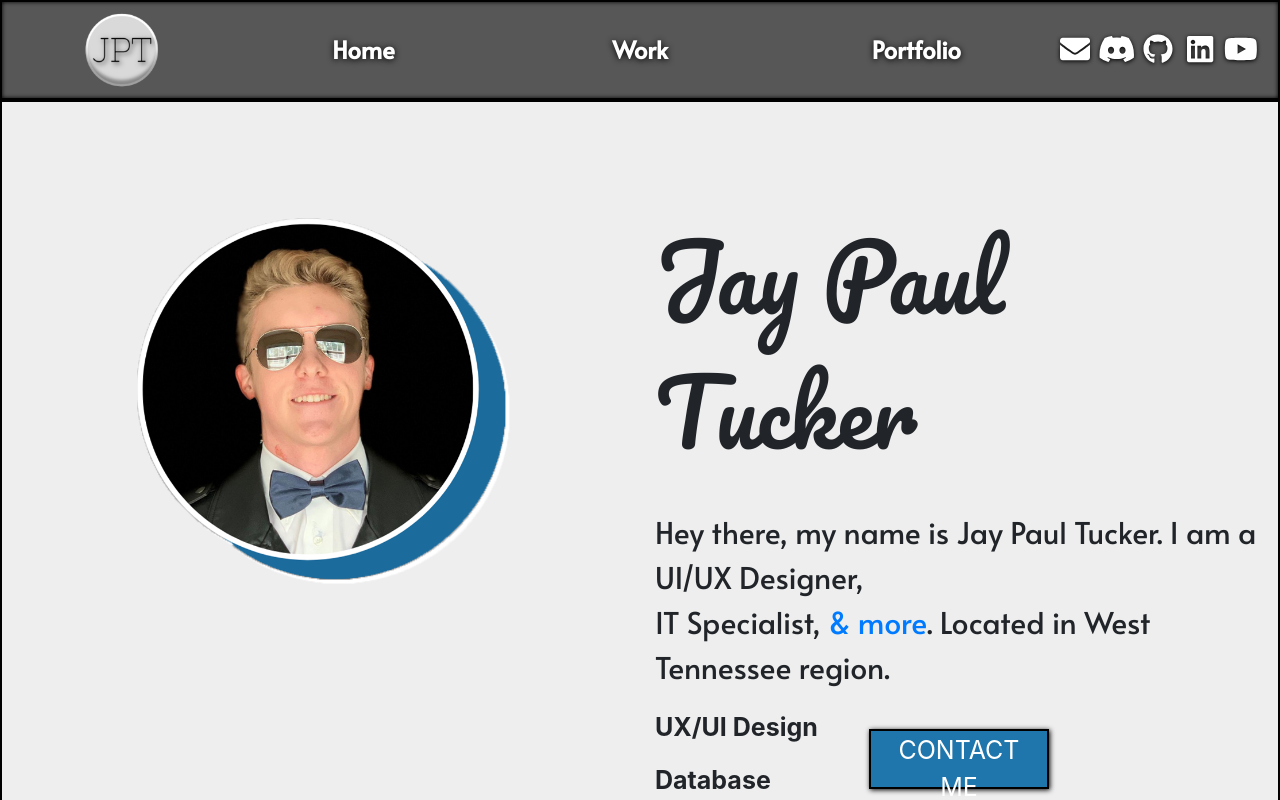
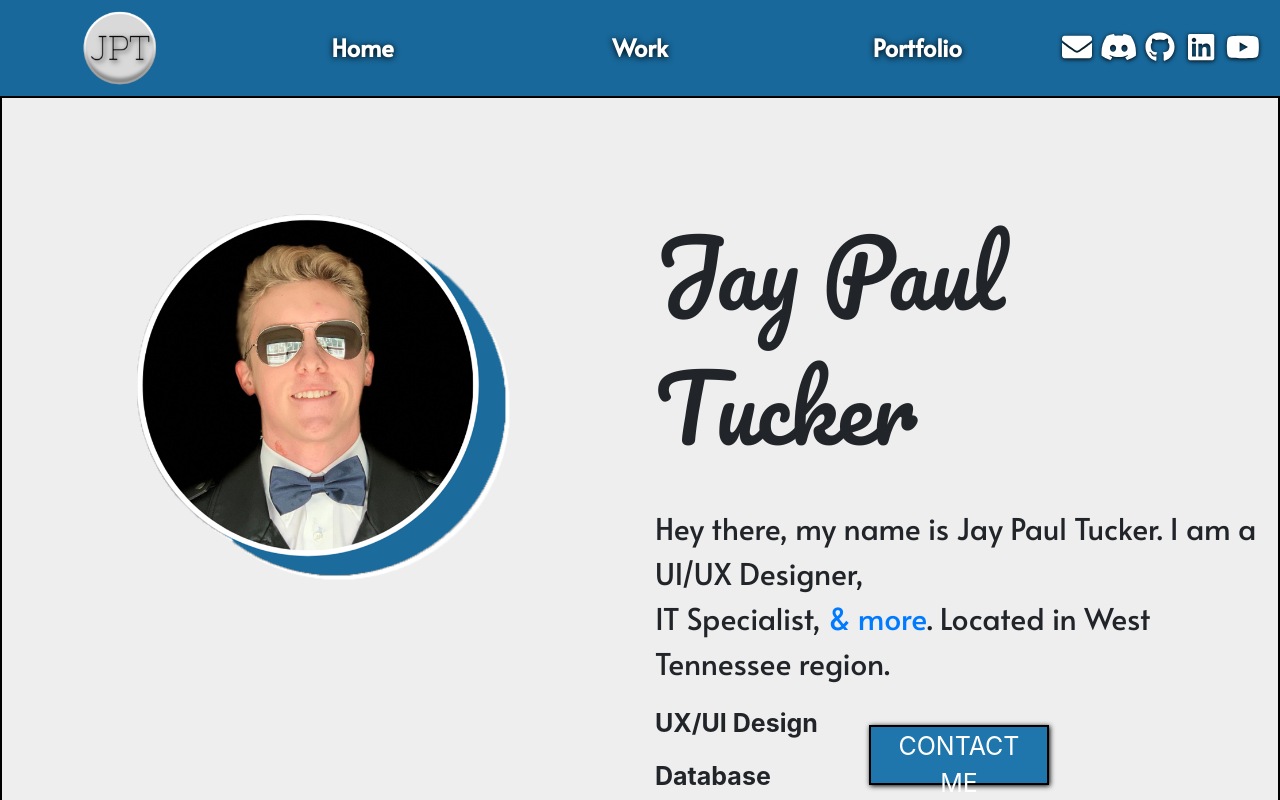
Before and after one commit to JayPTucker/React-Portfolio, a React (Create React App) app: page / in a window 1280 px wide. Shown: the top 800 px of the page. Built offline with nearby package versions, Linux system fonts and the light colour scheme.

Commit message:
Color Change Test

```diff
--- a/src/App.css
+++ b/src/App.css
@@ -20,12 +20,12 @@ body {
   ::-webkit-scrollbar-thumb {
     background: #1f76ac;
     border-radius: 20px;
-    border: 2px solid black;
+    border: 2px solid rgb(255, 255, 255);
     transition: all 0.3s ease-in-out !important;
   }
 
   /* Handle on hover */
   ::-webkit-scrollbar-thumb:hover {
     background: #125783;
-    border: 2px solid white;
+    border: 2px solid rgb(0, 0, 0);
   }
--- a/src/components/Navbar.css
+++ b/src/components/Navbar.css
@@ -1,14 +1,12 @@
 .navbar-row {
-    background-color: rgb(104, 104, 104);
-    border: 2px solid black;
-    box-shadow: inset 0px 0px 4px black;
+    background-color: #17618f;
     padding-top: 15px;
     height: calc(90px + 2%);
     transition: all 0.3s ease-in-out;
 }
 
 .navbar-row:hover {
-    background-color: rgb(87, 87, 87);
+    background-color: #18689b;
 }
 
 .shortcut-col {
```
